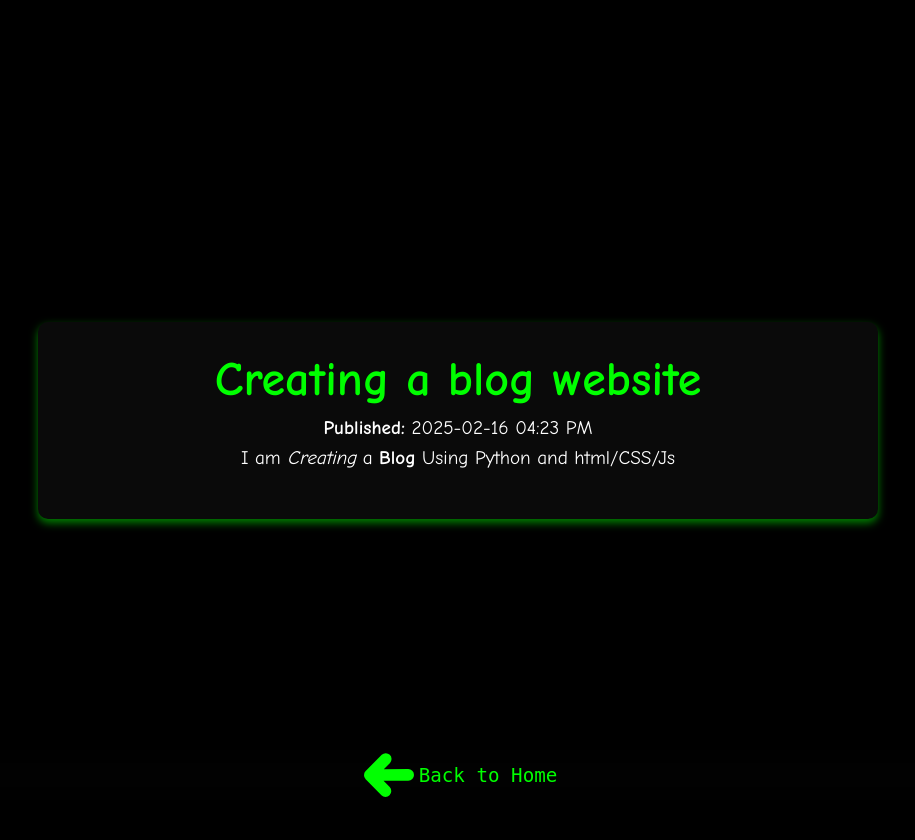
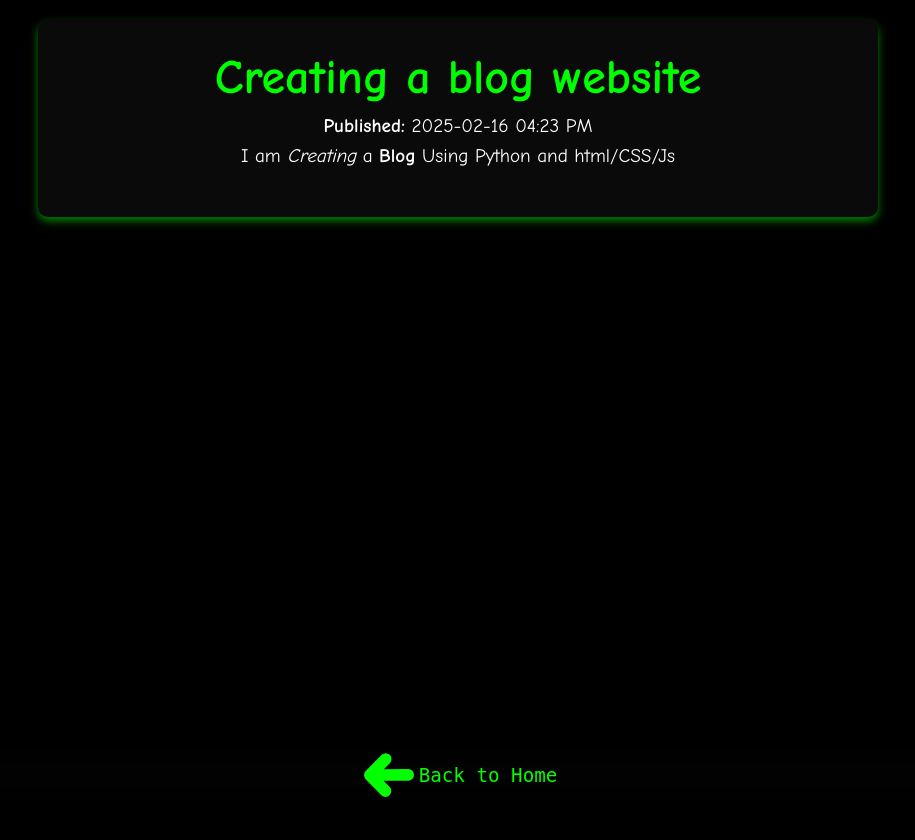
Before and after one commit to Alph702/Blog, a Flask app: page /post/1 in a window 1280 px wide. Shown: the whole page, without its empty margins (182-1097 px from the left). After the commit the page ends 797 px from the top, so only its background shows below. Run offline with Flask 2, Linux system fonts and the light colour scheme; data comes from the database, SQL or seed files in the repository.

Commit message:
Remove min-height constraint from post template for improved layout flexibility

```diff
--- a/templates/post.html
+++ b/templates/post.html
@@ -20,7 +20,7 @@
             justify-content: center;
             align-items: center;
             flex-direction: column;
-            min-height: 100vh;
+            /* min-height: 100vh; */
         }
 
         .container {
```
